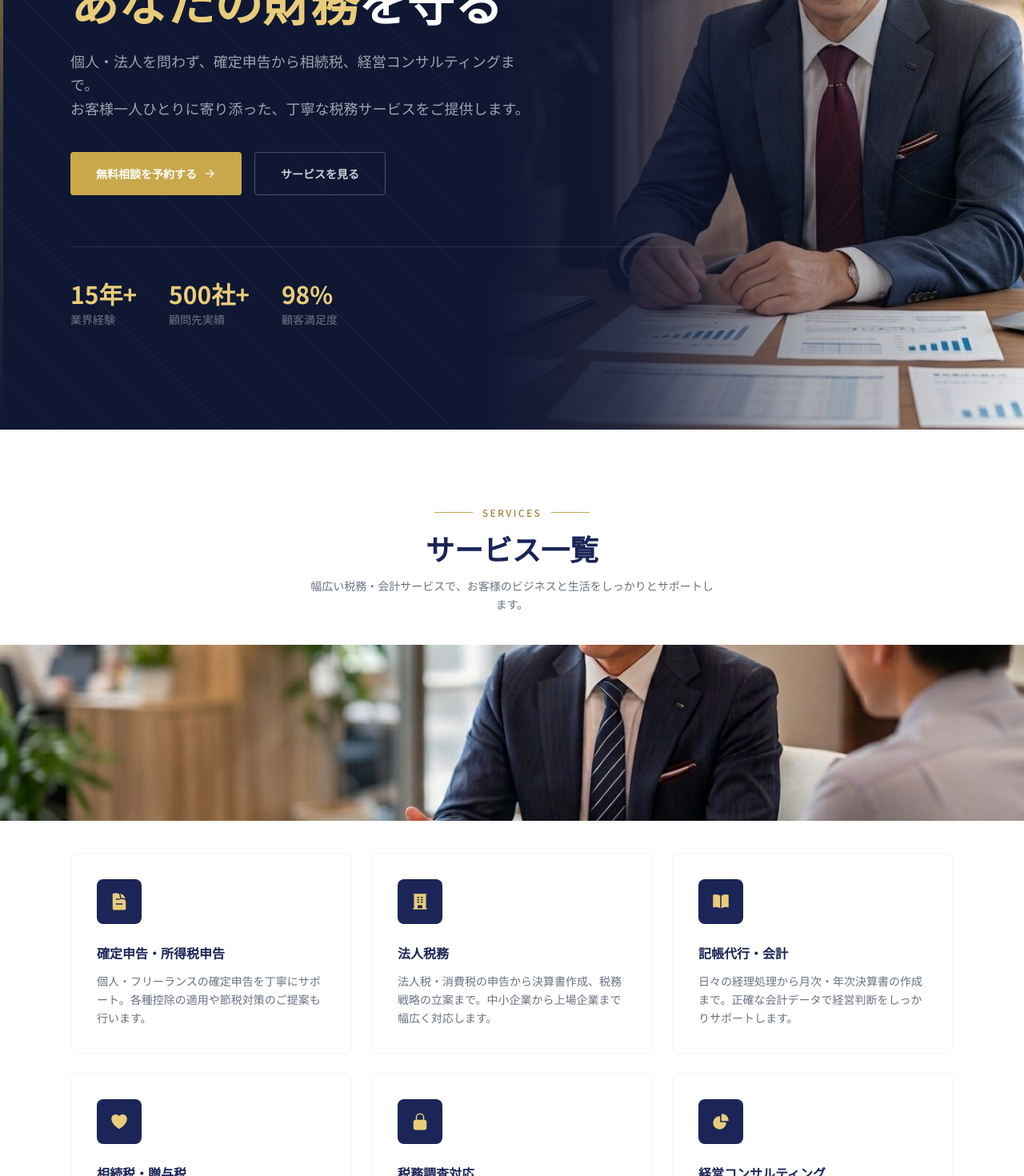
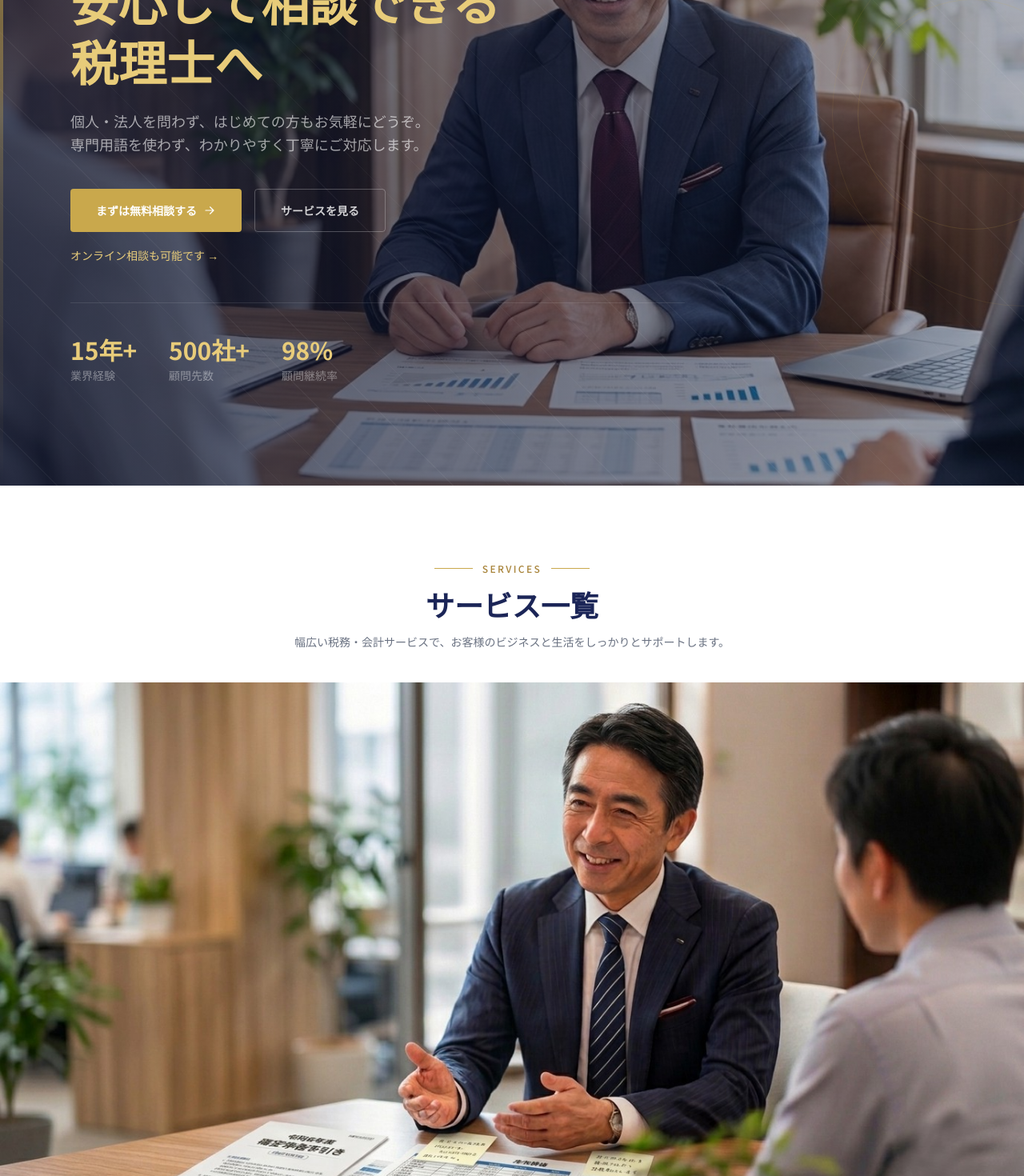
Before and after one commit to allhide911-droid/zeirishi, a Next.js app: page / in a window 1280 px wide. Shown: the part 320-1790 px from the top of the page at 80% size. Built offline with nearby package versions, Linux system fonts and the light colour scheme.

Commit message:
UI improvements: profile, contact, hero layout

```diff
--- a/app/components/CTASection.tsx
+++ b/app/components/CTASection.tsx
@@ -2,17 +2,17 @@ import Image from "next/image";
 
 export default function CTASection() {
   return (
-    <section className="relative py-28 overflow-hidden">
+    <section className="relative py-40 overflow-hidden">
       <Image
         src="/images/services-banner.jpg"
         alt=""
         fill
-        style={{ objectFit: "cover", objectPosition: "center" }}
+        style={{ objectFit: "cover", objectPosition: "center 20%" }}
         aria-hidden="true"
       />
       <div
         className="absolute inset-0"
-        style={{ background: "rgba(15, 23, 51, 0.80)" }}
+        style={{ background: "rgba(15, 23, 51, 0.65)" }}
       />
 
       <div className="relative max-w-3xl mx-auto px-4 sm:px-6 text-center">
@@ -28,6 +28,7 @@ export default function CTASection() {
           <br />
           <span className="text-gold-400">ご相談ください</span>
         </h2>
+        <p className="text-gold-400 text-sm mb-6">小さなお悩みでも大丈夫です</p>
         <p className="text-white/60 text-sm leading-relaxed mb-10 max-w-xl mx-auto">
           初回相談は60分間無料です。税務・会計に関するお悩みを、
           経験豊富な税理士が丁寧にお聞きします。
@@ -36,7 +37,7 @@ export default function CTASection() {
           href="#contact"
           className="inline-flex items-center justify-center bg-gold-500 hover:bg-gold-400 text-white font-semibold px-10 py-4 rounded transition-all duration-200 text-sm"
         >
-          無料相談を予約する
+          まずはお気軽にご相談ください
           <svg
             xmlns="http://www.w3.org/2000/svg"
             viewBox="0 0 20 20"
@@ -50,6 +51,9 @@ export default function CTASection() {
             />
           </svg>
         </a>
+        <p className="mt-5 text-white/50 text-xs">
+          オンライン相談対応 ／ 初回60分無料 ／ 無理な営業一切なし
+        </p>
       </div>
     </section>
   );
--- a/app/components/FAQ.tsx
+++ b/app/components/FAQ.tsx
@@ -9,24 +9,24 @@ const faqs = [
       "はい、初回60分は完全無料です。費用が発生するのはご依頼いただいてからとなります。無理な営業は一切行いませんので、お気軽にご相談ください。",
   },
   {
-    question: "個人事業主・フリーランスでも対応していただけますか？",
+    question: "オンライン相談は可能ですか？",
     answer:
-      "もちろんです。確定申告・帳簿作成・節税対策など、個人事業主・フリーランスの方のニーズに幅広く対応しています。開業直後の方もお気軽にご相談ください。",
+      "Zoom・Google Meet等を使ったオンライン相談に対応しています。全国どこからでもご相談いただけます。遠方の方や外出が難しい方もご安心ください。",
   },
   {
-    question: "オンラインでの相談は可能ですか？",
+    question: "初回相談で契約になりますか？",
     answer:
-      "Zoom・Google Meet等を使ったオンライン相談に対応しています。遠方の方や外出が難しい方もご安心ください。",
+      "なりません。相談だけで終わっても大丈夫です。その場でご提案することはありますが、契約を急かすことは一切いたしません。",
   },
   {
-    question: "単発・スポットでの依頼は可能ですか？",
+    question: "今の税理士から変更を検討中でも相談できますか？",
     answer:
-      "単発・スポットでのご依頼も歓迎しています。顧問契約が必要なケースは少なく、まずはお気軽にご相談ください。",
+      "もちろん可能です。変更のメリット・デメリットも含めて正直にお伝えします。まずはお気軽にご状況をお聞かせください。",
   },
   {
-    question: "費用はどのくらいかかりますか？",
+    question: "顧問料の目安はどのくらいですか？",
     answer:
-      "ご依頼内容によって異なりますが、初回相談時に内容を確認した上で明確なお見積りをご提示します。追加費用が発生する場合も事前にご説明しますのでご安心ください。",
+      "事業規模・内容により異なります。初回相談時に内容を確認した上で明確なお見積りをご提示します。追加費用が発生する場合も事前にご説明しますのでご安心ください。",
   },
 ];
 
--- a/app/components/Hero.tsx
+++ b/app/components/Hero.tsx
@@ -6,6 +6,24 @@ export default function Hero() {
       id="home"
       className="relative min-h-screen bg-navy-900 flex items-center overflow-hidden"
     >
+      {/* Hero image — full width, behind all layers */}
+      <div className="absolute inset-0">
+        <Image
+          src="/images/office-hero-v2.jpg"
+          alt="税理士事務所オフィス"
+          fill
+          style={{ objectFit: "cover", objectPosition: "center" }}
+          priority
+        />
+        <div
+          className="absolute inset-0"
+          style={{
+            background:
+              "linear-gradient(to right, rgba(15,23,51,0.75) 0%, rgba(15,23,51,0.35) 100%)",
+          }}
+        />
+      </div>
+
       {/* Diagonal grid pattern */}
       <div
         className="absolute inset-0 opacity-[0.04]"
@@ -32,24 +50,6 @@ export default function Hero() {
         }}
       />
 
-      {/* Hero image */}
-      <div className="absolute inset-y-0 right-0 w-[55%] hidden lg:block">
-        <Image
-          src="/images/office-hero-v2.jpg"
-          alt="税理士事務所オフィス"
-          fill
-          style={{ objectFit: "cover", objectPosition: "center" }}
-          priority
-        />
-        <div
-          className="absolute inset-0"
-          style={{
-            background:
-              "linear-gradient(to right, #0f1733 0%, #0f1733 5%, rgba(15,23,51,0.85) 30%, rgba(15,23,51,0.3) 60%, transparent 100%)",
-          }}
-        />
-      </div>
-
       <div className="relative max-w-6xl mx-auto px-4 sm:px-6 py-32 pt-40 w-full">
         <div className="max-w-3xl">
           <div className="flex items-center gap-3 mb-8">
@@ -60,15 +60,15 @@ export default function Hero() {
           </div>
 
           <h1 className="text-4xl sm:text-5xl lg:text-6xl font-bold text-white leading-tight mb-6">
-            信頼と実績で
+            経営とお金の悩みを、
             <br />
-            <span className="text-gold-400">あなたの財務</span>を守る
+            <span className="text-gold-400">安心して相談できる<br />税理士へ</span>
           </h1>
 
           <p className="text-white/60 text-base sm:text-lg leading-relaxed mb-10 max-w-xl">
-            個人・法人を問わず、確定申告から相続税、経営コンサルティングまで。
+            個人・法人を問わず、はじめての方もお気軽にどうぞ。
             <br className="hidden sm:block" />
-            お客様一人ひとりに寄り添った、丁寧な税務サービスをご提供します。
+            専門用語を使わず、わかりやすく丁寧にご対応します。
           </p>
 
           <div className="flex flex-col sm:flex-row gap-4">
@@ -76,7 +76,7 @@ export default function Hero() {
               href="#contact"
               className="inline-flex items-center justify-center bg-gold-500 hover:bg-gold-400 text-white font-semibold px-8 py-4 rounded transition-all duration-200 text-sm"
             >
-              無料相談を予約する
+              まずは無料相談する
               <svg
                 xmlns="http://www.w3.org/2000/svg"
                 viewBox="0 0 20 20"
@@ -98,11 +98,20 @@ export default function Hero() {
             </a>
           </div>
 
-          <div className="flex flex-wrap gap-10 mt-16 pt-10 border-t border-white/10">
+          <div className="mt-4">
+            <a
+              href="#faq"
+              className="text-gold-400 hover:text-gold-300 text-sm transition-colors"
+            >
+              オンライン相談も可能です →
+            </a>
+          </div>
+
+          <div className="flex flex-wrap gap-10 mt-12 pt-10 border-t border-white/10">
             {[
               { value: "15年+", label: "業界経験" },
-              { value: "500社+", label: "顧問先実績" },
-              { value: "98%", label: "顧客満足度" },
+              { value: "500社+", label: "顧問先数" },
+              { value: "98%", label: "顧問継続率" },
             ].map((stat) => (
               <div key={stat.label}>
                 <div className="text-3xl font-bold text-gold-400">
--- a/app/components/Profile.tsx
+++ b/app/components/Profile.tsx
@@ -31,20 +31,18 @@ export default function Profile() {
           </h2>
         </div>
 
-        <div className="grid grid-cols-1 lg:grid-cols-5 gap-12 items-start">
+        <div className="grid grid-cols-1 lg:grid-cols-5 gap-16 items-start">
           {/* Photo column */}
-          <div className="lg:col-span-2 flex justify-center lg:justify-start">
+          <div className="lg:col-span-2 flex justify-center">
             <div className="relative">
-              <div className="w-60 h-72 bg-navy-700 rounded-lg overflow-hidden border border-gold-500/20 relative">
+              <div className="w-[420px] h-[560px] bg-navy-700 rounded-lg overflow-hidden border border-gold-500/20 relative">
                 <Image
                   src="/images/profile-tanaka-v2.jpg"
                   alt="田中 一郎"
                   fill
-                  style={{ objectFit: "cover", objectPosition: "center top" }}
+                  style={{ objectFit: "cover", objectPosition: "center 20%" }}
                 />
               </div>
-              {/* Offset border accent */}
-              <div className="absolute -bottom-3 -right-3 w-60 h-72 border border-gold-500/15 rounded-lg pointer-events-none" />
             </div>
           </div>
 
@@ -102,6 +100,16 @@ export default function Profile() {
               </div>
             </div>
 
+            <div className="mb-10">
+              <h4 className="text-gold-400 text-xs tracking-widest mb-3">
+                相談時に大切にしていること
+              </h4>
+              <p className="text-white/55 text-sm leading-relaxed">
+                専門用語をできるだけ使わず、まずは話しやすい雰囲気を大切にしています。
+                小さなお悩みでも、お気軽にご相談ください。
+              </p>
+            </div>
+
             <div className="grid grid-cols-3 gap-4 pt-8 border-t border-white/10">
               {[
                 { value: "2010年", label: "事務所設立" },
--- a/app/components/Services.tsx
+++ b/app/components/Services.tsx
@@ -2,116 +2,34 @@ import Image from "next/image";
 
 const services = [
   {
-    title: "確定申告・所得税申告",
+    title: "確定申告・節税のご相談",
     description:
       "個人・フリーランスの確定申告を丁寧にサポート。各種控除の適用や節税対策のご提案も行います。",
-    icon: (
-      <svg
-        xmlns="http://www.w3.org/2000/svg"
-        viewBox="0 0 24 24"
-        fill="currentColor"
-        className="w-6 h-6"
-      >
-        <path
-          fillRule="evenodd"
-          d="M5.625 1.5c-1.036 0-1.875.84-1.875 1.875v17.25c0 1.035.84 1.875 1.875 1.875h12.75c1.035 0 1.875-.84 1.875-1.875V12.75A3.75 3.75 0 0016.5 9h-1.875a1.875 1.875 0 01-1.875-1.875V5.25A3.75 3.75 0 009 1.5H5.625zM7.5 15a.75.75 0 01.75-.75h7.5a.75.75 0 010 1.5h-7.5A.75.75 0 017.5 15zm.75-6.75a.75.75 0 000 1.5H12a.75.75 0 000-1.5H8.25z"
-          clipRule="evenodd"
-        />
-        <path d="M12.971 1.816A5.23 5.23 0 0114.25 5.25v1.875c0 .207.168.375.375.375H16.5a5.23 5.23 0 013.434 1.279 9.768 9.768 0 00-6.963-6.963z" />
-      </svg>
-    ),
   },
   {
-    title: "法人税務",
+    title: "法人税務・決算のご相談",
     description:
       "法人税・消費税の申告から決算書作成、税務戦略の立案まで。中小企業から上場企業まで幅広く対応します。",
-    icon: (
-      <svg
-        xmlns="http://www.w3.org/2000/svg"
-        viewBox="0 0 24 24"
-        fill="currentColor"
-        className="w-6 h-6"
-      >
-        <path
-          fillRule="evenodd"
-          d="M4.5 2.25a.75.75 0 000 1.5v16.5h-.75a.75.75 0 000 1.5h16.5a.75.75 0 000-1.5h-.75V3.75a.75.75 0 000-1.5h-15zM9 6a.75.75 0 000 1.5h1.5a.75.75 0 000-1.5H9zm-.75 3.75A.75.75 0 019 9h1.5a.75.75 0 010 1.5H9a.75.75 0 01-.75-.75zM9 12a.75.75 0 000 1.5h1.5a.75.75 0 000-1.5H9zm3.75-5.25A.75.75 0 0113.5 6H15a.75.75 0 010 1.5h-1.5a.75.75 0 01-.75-.75zM13.5 9a.75.75 0 000 1.5H15A.75.75 0 0015 9h-1.5zm-.75 3.75a.75.75 0 01.75-.75H15a.75.75 0 010 1.5h-1.5a.75.75 0 01-.75-.75zM9 19.5v-2.25a.75.75 0 01.75-.75h4.5a.75.75 0 01.75.75v2.25a.75.75 0 01-.75.75h-4.5A.75.75 0 019 19.5z"
-          clipRule="evenodd"
-        />
-      </svg>
-    ),
   },
   {
-    title: "記帳代行・会計",
+    title: "記帳代行・経理のご相談",
     description:
       "日々の経理処理から月次・年次決算書の作成まで。正確な会計データで経営判断をしっかりサポートします。",
-    icon: (
-      <svg
-        xmlns="http://www.w3.org/2000/svg"
-        viewBox="0 0 24 24"
-        fill="currentColor"
-        className="w-6 h-6"
-      >
-        <path d="M11.25 4.533A9.707 9.707 0 006 3a9.735 9.735 0 00-3.25.555.75.75 0 00-.5.707v14.25a.75.75 0 001 .707A8.237 8.237 0 016 18.75c1.995 0 3.823.707 5.25 1.886V4.533zM12.75 20.636A8.214 8.214 0 0118 18.75c.966 0 1.89.166 2.75.47a.75.75 0 001-.708V4.262a.75.75 0 00-.5-.707A9.735 9.735 0 0018 3a9.707 9.707 0 00-5.25 1.533v16.103z" />
-      </svg>
-    ),
   },
   {
-    title: "相続税・贈与税",
+    title: "相続税・贈与税のご相談",
     description:
       "相続税の申告・試算から遺産分割のアドバイスまで。大切な財産の引き継ぎを専門家が全力でサポートします。",
-    icon: (
-      <svg
-        xmlns="http://www.w3.org/2000/svg"
-        viewBox="0 0 24 24"
-        fill="currentColor"
-        className="w-6 h-6"
-      >
-        <path d="M11.645 20.91l-.007-.003-.022-.012a15.247 15.247 0 01-.383-.218 25.18 25.18 0 01-4.244-3.17C4.688 15.36 2.25 12.174 2.25 8.25 2.25 5.322 4.714 3 7.688 3A5.5 5.5 0 0112 5.052 5.5 5.5 0 0116.313 3c2.973 0 5.437 2.322 5.437 5.25 0 3.925-2.438 7.111-4.739 9.256a25.175 25.175 0 01-4.244 3.17 15.247 15.247 0 01-.383.219l-.022.012-.007.004-.003.001a.752.752 0 01-.704 0l-.003-.001z" />
-      </svg>
-    ),
   },
   {
-    title: "税務調査対応",
+    title: "税務調査の立会い・対応",
     description:
       "税務署からの調査に際して、事前準備から当日の立会い・交渉まで経験豊富な税理士が全力でサポートします。",
-    icon: (
-      <svg
-        xmlns="http://www.w3.org/2000/svg"
-        viewBox="0 0 24 24"
-        fill="currentColor"
-        className="w-6 h-6"
-      >
-        <path
-          fillRule="evenodd"
-          d="M12 1.5a5.25 5.25 0 00-5.25 5.25v3a3 3 0 00-3 3v6.75a3 3 0 003 3h10.5a3 3 0 003-3v-6.75a3 3 0 00-3-3v-3c0-2.9-2.35-5.25-5.25-5.25zm3.75 8.25v-3a3.75 3.75 0 10-7.5 0v3h7.5z"
-          clipRule="evenodd"
-        />
-      </svg>
-    ),
   },
   {
-    title: "経営コンサルティング",
+    title: "資金繰り・経営のお悩み相談",
     description:
       "税務・会計の視点から財務分析、資金繰り改善、経営戦略の立案をご提案。数字で裏付けられた経営をサポートします。",
-    icon: (
-      <svg
-        xmlns="http://www.w3.org/2000/svg"
-        viewBox="0 0 24 24"
-        fill="currentColor"
-        className="w-6 h-6"
-      >
-        <path
-          fillRule="evenodd"
-          d="M2.25 13.5a8.25 8.25 0 018.25-8.25.75.75 0 01.75.75v6.75H18a.75.75 0 01.75.75 8.25 8.25 0 01-16.5 0z"
-          clipRule="evenodd"
-        />
-        <path
-          fillRule="evenodd"
-          d="M12.75 3a.75.75 0 01.75-.75 8.25 8.25 0 018.25 8.25.75.75 0 01-.75.75h-7.5a.75.75 0 01-.75-.75V3z"
-          clipRule="evenodd"
-        />
-      </svg>
-    ),
   },
 ];
 
@@ -130,19 +48,20 @@ export default function Services() {
           <h2 className="text-3xl sm:text-4xl font-bold text-navy-800 mb-4">
             サービス一覧
           </h2>
-          <p className="text-gray-500 max-w-lg mx-auto text-sm leading-relaxed">
+          <p className="text-gray-500 max-w-2xl mx-auto text-sm leading-relaxed">
             幅広い税務・会計サービスで、お客様のビジネスと生活をしっかりとサポートします。
           </p>
         </div>
       </div>
 
-      {/* Services banner */}
-      <div className="relative w-full h-[220px] mb-10">
+      {/* Services banner — intrinsic ratio */}
+      <div className="w-full mb-10">
         <Image
           src="/images/services-banner.jpg"
           alt="サービスイメージ"
-          fill
-          style={{ objectFit: "cover", objectPosition: "center" }}
+          width={1920}
+          height={1080}
+          style={{ width: "100%", height: "auto" }}
         />
       </div>
 
@@ -153,9 +72,7 @@ export default function Services() {
               key={service.title}
               className="group p-8 border border-gray-100 rounded-lg hover:border-gold-300 hover:shadow-lg hover:shadow-navy-800/5 transition-all duration-300"
             >
-              <div className="w-14 h-14 bg-navy-800 group-hover:bg-gold-500 rounded-lg flex items-center justify-center text-gold-400 group-hover:text-white mb-6 transition-all duration-300">
-                {service.icon}
-              </div>
+              <div className="h-1 bg-gold-500 -mx-8 -mt-8 mb-6 rounded-t-lg" />
               <h3 className="text-base font-bold text-navy-800 mb-3">
                 {service.title}
               </h3>
--- a/app/components/Testimonials.tsx
+++ b/app/components/Testimonials.tsx
@@ -1,21 +1,24 @@
 const testimonials = [
   {
     comment:
-      "確定申告の時期になると毎年不安でしたが、田中先生に依頼してから本当に楽になりました。節税対策まで丁寧に提案していただき、昨年より大幅に税負担が軽くなりました。",
-    name: "山田 健一",
-    role: "フリーランスデザイナー",
+      "資金繰りで悩んでいた時期に相談したのがきっかけです。専門用語なしで丁寧に説明していただき、今では経営の心強いパートナーです。",
+    name: "山田 健太郎",
+    role: "製造業 代表取締役",
+    detail: "製造業 / 年商3億円 / 資金繰り改善",
   },
   {
     comment:
-      "法人設立のタイミングからご相談しています。税務だけでなく資金繰りや経営全般のアドバイスもいただけるので、頼れるパートナーとして欠かせない存在です。",
-    name: "鈴木 美咲",
-    role: "株式会社サクラ 代表取締役",
+      "確定申告のたびにドキドキしていましたが、初回から安心感が全然違いました。節税対策も一緒に考えてくれて、毎年お願いしています。",
+    name: "佐藤 美咲",
+    role: "フリーランス",
+    detail: "フリーランス / 個人事業主 / 確定申告・節税",
   },
   {
     comment:
-      "相続の手続きで途方に暮れていたところ、知人に紹介してもらいました。複雑な案件でしたが、最後まで丁寧に対応していただき、家族一同とても感謝しています。",
-    name: "佐藤 正雄",
-    role: "会社員（相続手続きご依頼）",
+      "親の相続で突然の相談でしたが、嫌な顔ひとつせず丁寧に対応いただきました。おかげで家族全員が納得できる形で解決できました。",
+    name: "鈴木 誠",
+    role: "IT企業 代表取締役",
+    detail: "IT企業 / 年商1億円 / 相続税申告",
   },
 ];
 
@@ -77,6 +80,7 @@ export default function Testimonials() {
                 <div>
                   <div className="text-navy-800 font-bold text-sm">{t.name}</div>
                   <div className="text-gray-400 text-xs mt-0.5">{t.role}</div>
+                  <div className="text-gray-400 text-xs mt-0.5">{t.detail}</div>
                 </div>
               </div>
             </div>
```
Also changed, not shown: app/components/Contact.tsx (+18 -25 lines).
